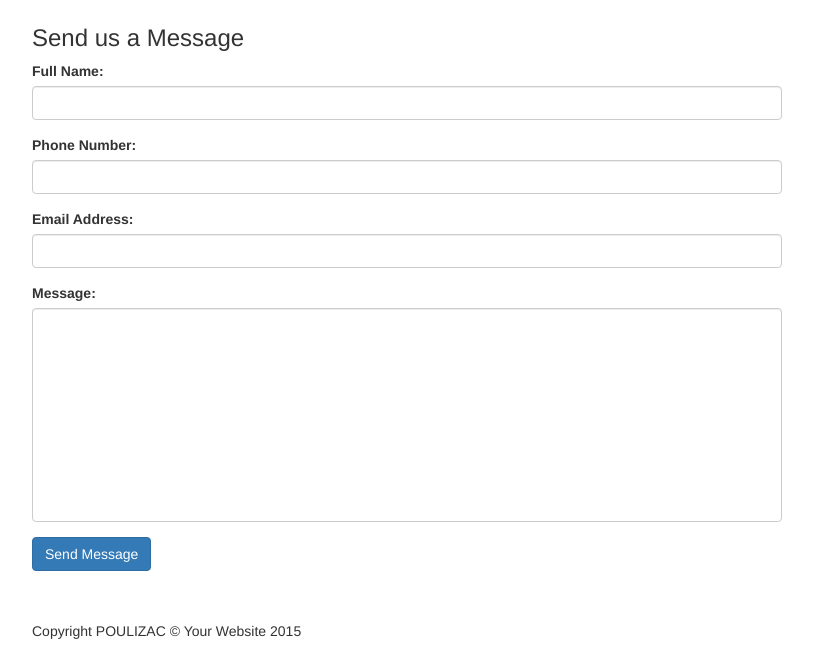
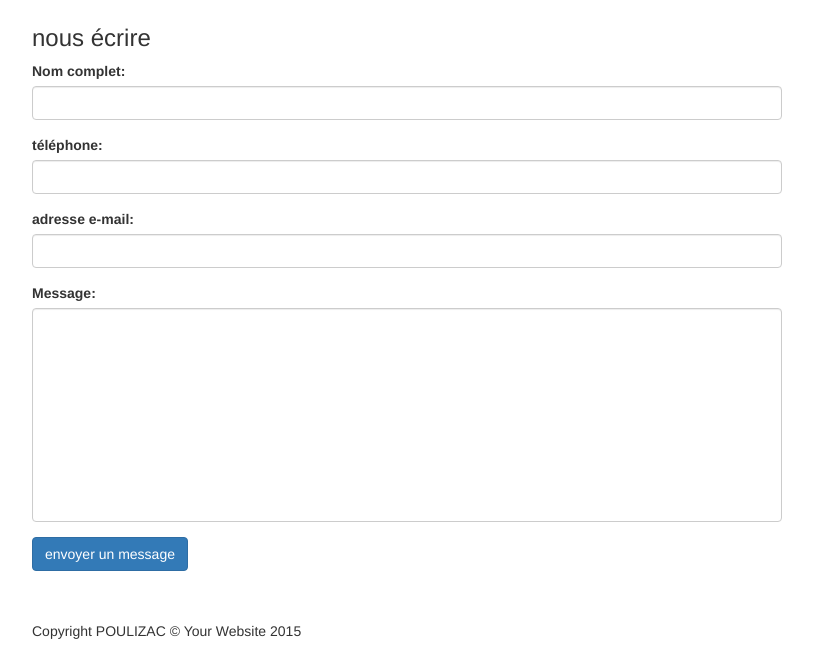
Before and after one commit to pouliant/pouliant.github.io, a Jekyll site: the page built from contact.md, in a window 1280 px wide and 1267 px high. Shown: the part 616-1267 px from the top of the window, without its empty margins (38-851 px from the left). Built offline with Jekyll 4.4.1, drawn with Linux system fonts in a browser that asks for light colours; nearby versions of some CDN libraries; library files that are not in the unit come from our copies.

Commit message:
modifs pages

```diff
--- a/contact.md
+++ b/contact.md
@@ -37,24 +37,24 @@ title: contact
 </div>
 <div class="row">
 <div class="col-md-8">
-<h3>Send us a Message</h3>
+<h3>nous écrire</h3>
 <form name="sentMessage" id="contactForm" novalidate>
 <div class="control-group form-group">
 <div class="controls">
-<label>Full Name:</label>
+<label>Nom complet:</label>
 <input type="text" class="form-control" id="name" required data-validation-required-message="Please enter your name.">
 <p class="help-block"></p>
 </div>
 </div>
 <div class="control-group form-group">
 <div class="controls">
-<label>Phone Number:</label>
+<label>téléphone:</label>
 <input type="tel" class="form-control" id="phone" required data-validation-required-message="Please enter your phone number.">
 </div>
 </div>
 <div class="control-group form-group">
 <div class="controls">
-<label>Email Address:</label>
+<label>adresse e-mail:</label>
 <input type="email" class="form-control" id="email" required data-validation-required-message="Please enter your email address.">
 </div>
 </div>
@@ -65,7 +65,7 @@ title: contact
 </div>
 </div>
 <div id="success"></div>
-<button type="submit" class="btn btn-primary">Send Message</button>
+<button type="submit" class="btn btn-primary">envoyer un message</button>
 </form>
 </div>
 </div>
```
